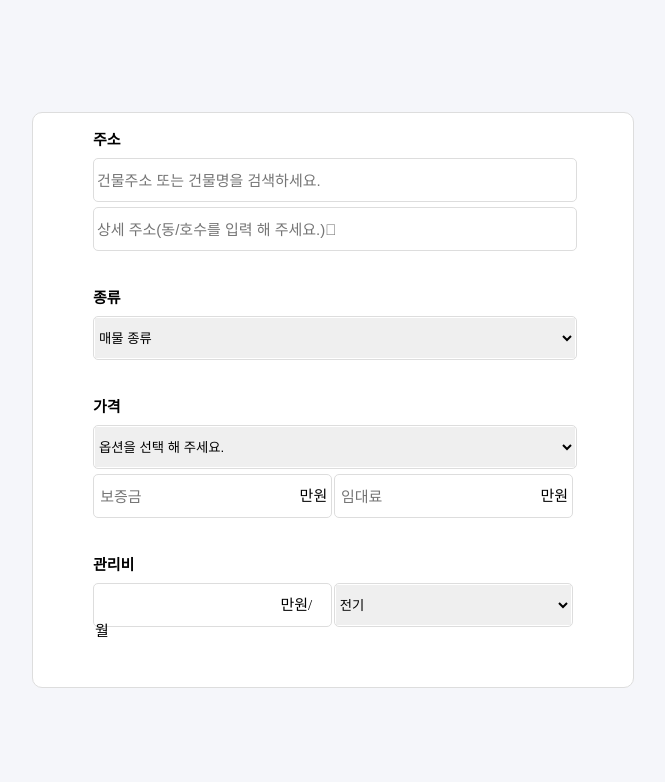
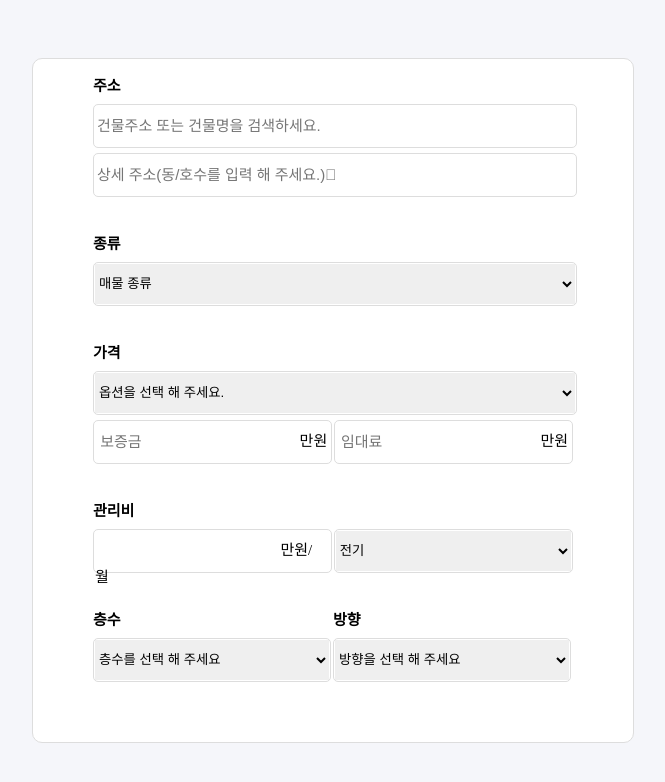
Before and after one commit to sangha-ju/callbus-project, a React (Create React App) app: page /room/register in a window 1280 px wide. Shown: the top 782 px of the page, without its empty margins (307-972 px from the left). Built offline with nearby package versions, Linux system fonts and the light colour scheme.

Commit message:
층수, 방향 ui 추가

```diff
--- a/src/pages/Register/components/CareCost.js
+++ b/src/pages/Register/components/CareCost.js
@@ -70,6 +70,7 @@ function CareCost() {
       name: "TV",
     },
   ];
+
   return (
     <CareCostSection>
       <p>관리비</p>
--- /dev/null
+++ b/src/pages/Register/components/Floor.js
@@ -0,0 +1,114 @@
+import React from "react";
+import styled from "styled-components";
+
+const FloorSection = styled.div`
+  display: flex;
+  width: 100%;
+  margin-bottom: 40px;
+`;
+
+const FloorBox = styled.div`
+  width: 100%;
+
+  p {
+    font-size: 15px;
+    font-weight: 600;
+    margin-bottom: 10px;
+  }
+`;
+
+const InputBox = styled.div`
+  width: 97.5%;
+  height: 40px;
+  padding: 1px;
+  border: 1px solid #dddddd;
+  border-radius: 5px;
+
+  select {
+    width: 100%;
+    height: 100%;
+    border: none;
+    outline: none;
+  }
+`;
+
+function Floor() {
+  const floorList = [
+    {
+      id: 1,
+      type: "1~80층",
+    },
+    {
+      id: 2,
+      type: "옥탑",
+    },
+    {
+      id: 3,
+      type: "반지층",
+    },
+  ];
+
+  const directionList = [
+    {
+      id: 1,
+      type: "동",
+    },
+    {
+      id: 2,
+      type: "서",
+    },
+    {
+      id: 3,
+      type: "남",
+    },
+    {
+      id: 4,
+      type: "북",
+    },
+    {
+      id: 5,
+      type: "남동",
+    },
+    {
+      id: 6,
+      type: "남서",
+    },
+    {
+      id: 7,
+      type: "북서",
+    },
+    {
+      id: 8,
+      type: "북동",
+    },
+  ];
+
+  return (
+    <FloorSection>
+      <FloorBox>
+        <p>층수</p>
+        <InputBox>
+          <select>
+            <option>층수를 선택 해 주세요</option>
+            {floorList.map((floor) => (
+              <option>{floor.type}</option>
+            ))}
+          </select>
+        </InputBox>
+      </FloorBox>
+      <FloorBox>
+        <p>방향</p>
+        <InputBox>
+          <select>
+            <option>방향을 선택 해 주세요</option>
+            {directionList.map((list) => (
+              <option>{list.type}</option>
+            ))}
+          </select>
+        </InputBox>
+      </FloorBox>
+    </FloorSection>
+  );
+}
+
+export default Floor;
--- a/src/pages/Register/components/RegisterForm.js
+++ b/src/pages/Register/components/RegisterForm.js
@@ -2,6 +2,7 @@ import React from "react";
 import styled from "styled-components";
 import Address from "./Address";
 import CareCost from "./CareCost";
+import Floor from "./Floor";
 import Price from "./Price";
 import ResidentialType from "./ResidentialType";
 
@@ -33,6 +34,7 @@ function RegisterForm() {
         <ResidentialType />
         <Price />
         <CareCost />
+        <Floor />
       </Form>
     </FormBox>
   );
```
